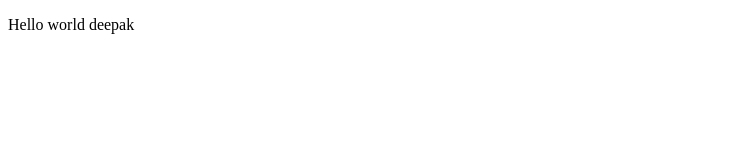
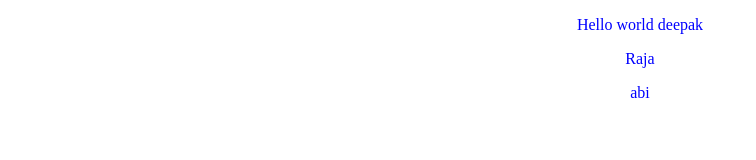
Before and after one commit to DeepakRajRadhakrishnan/sample, a plain HTML site: page index.html in a window 1280 px wide. Shown: the whole page, without its empty margins (0-756 px from the left). Drawn offline with Linux system fonts and the light colour scheme.

Commit message:
css linked to html

```diff
--- a/index.css
+++ b/index.css
@@ -1,4 +1,4 @@
 body{
     text-align:center;
-    color:blue
+    color:blue;
 }
--- a/index.html
+++ b/index.html
@@ -5,8 +5,11 @@
     <meta http-equiv="X-UA-Compatible" content="IE=edge">
     <meta name="viewport" content="width=<p, initial-scale=1.0">
     <title>Document</title>
+    <link rel="stylesheet" type= "text/css" href="index.css">
 </head>
 <body>
     <p> Hello world deepak</p>
+    <p>Raja</p>
+    <p>abi</p>
 </body>
 </html>
```
